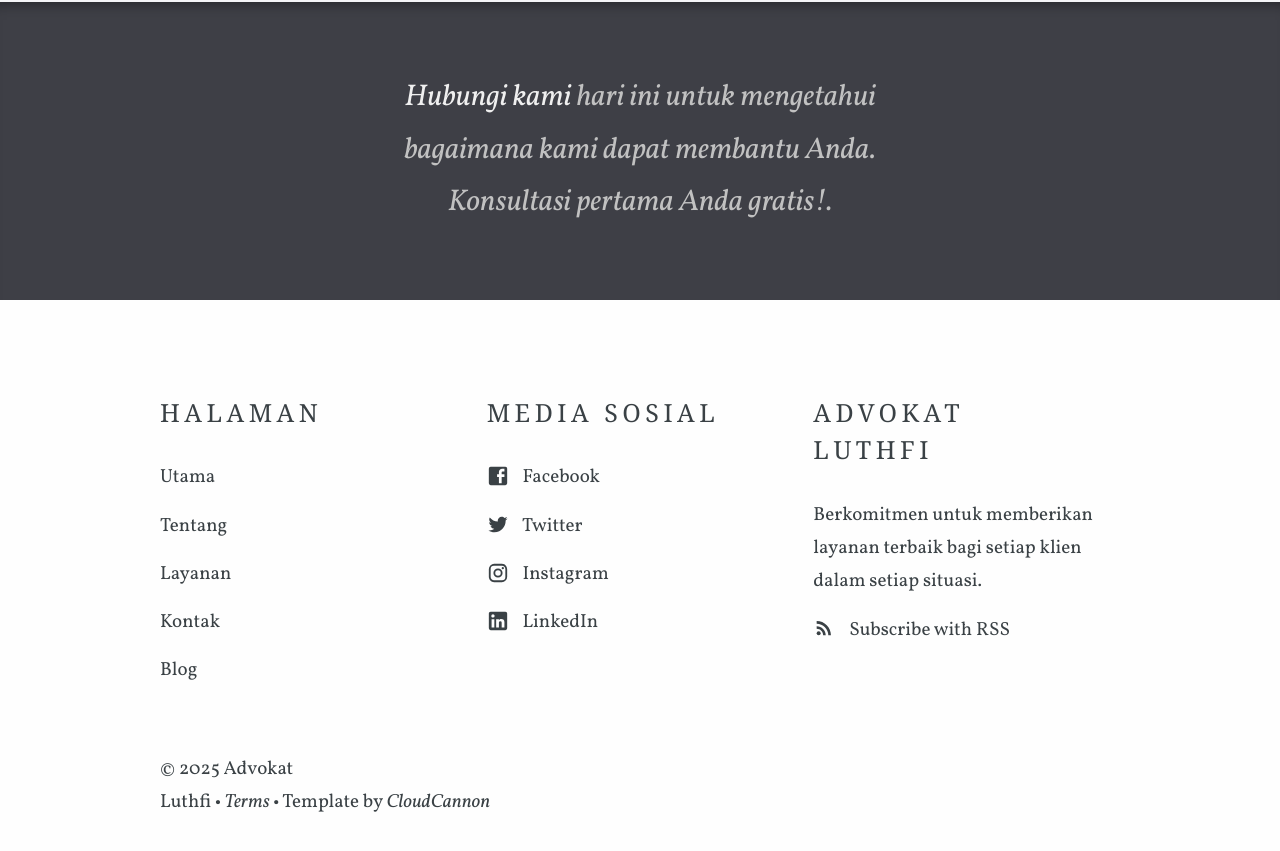
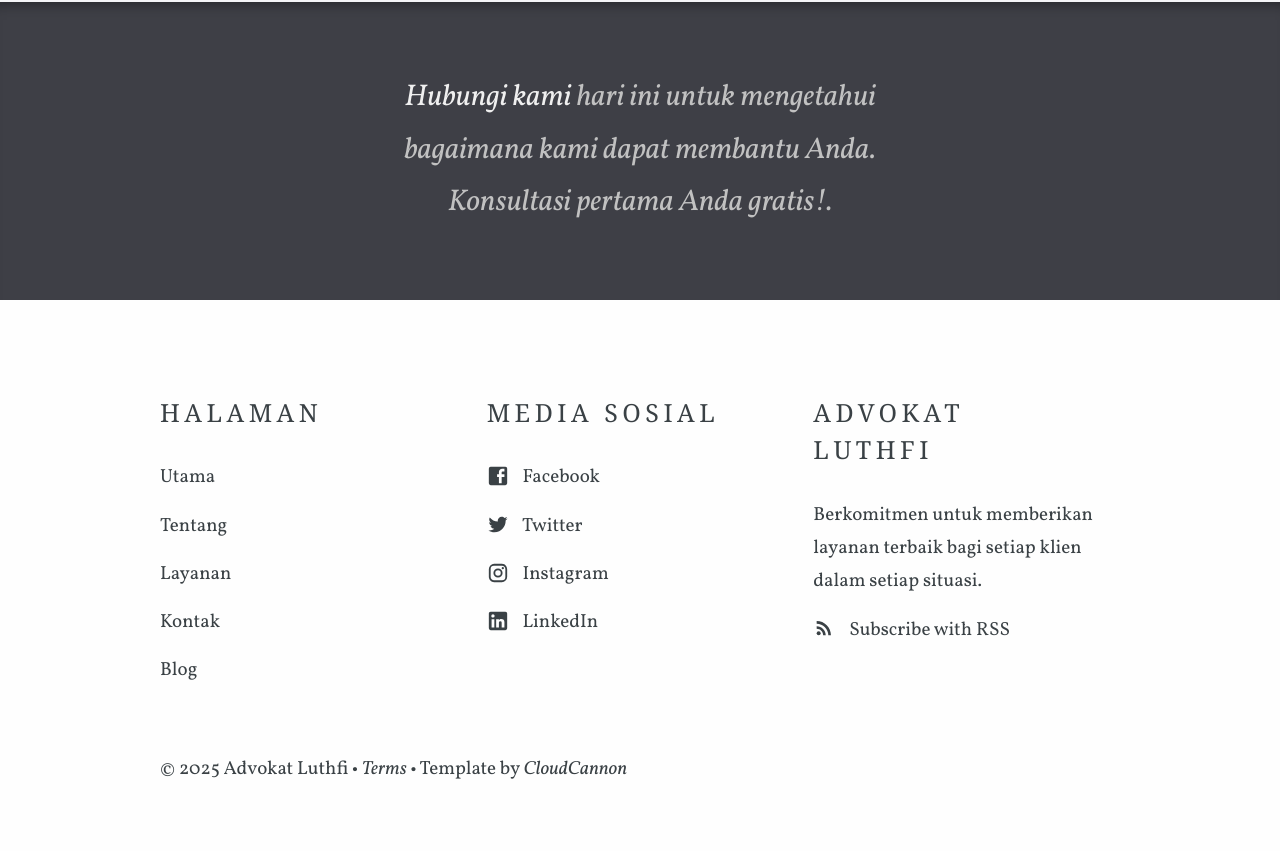
Before and after one commit to zufardhiyaulhaq/lawyerluthfi, a Jekyll site: the page built from index.html, in a window 1280 px wide and 900 px high, scrolled down 1468 px. Shown: the top 851 px of the window. Built offline with Jekyll 4.4.1, drawn with Linux system fonts in a browser that asks for light colours; some web fonts are replaced.

Commit message:
feat: fix

```diff
--- a/_layouts/default.html
+++ b/_layouts/default.html
@@ -102,7 +102,7 @@
 
 			<div class="legal-line">
 				<p class="container">
-					&copy; {{ site.time | date: '%Y' }} {{ site.data.company.title }} &bull;
+					&copy; {{ site.time | date: '%Y' }} Advokat Luthfi &bull;
 					<a href="{{ site.baseurl }}/terms/">Terms</a>
 					&bull;
 					Template by <a href="http://cloudcannon.com/">CloudCannon</a>
```
